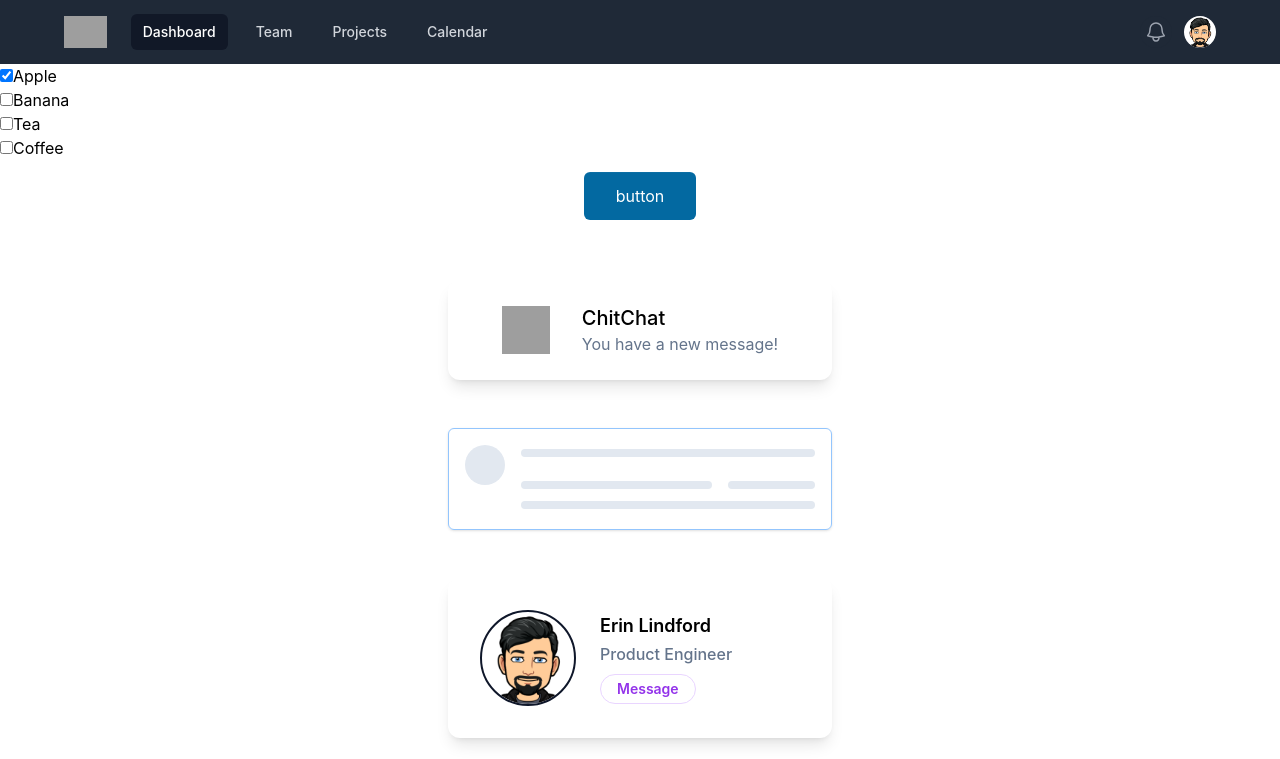
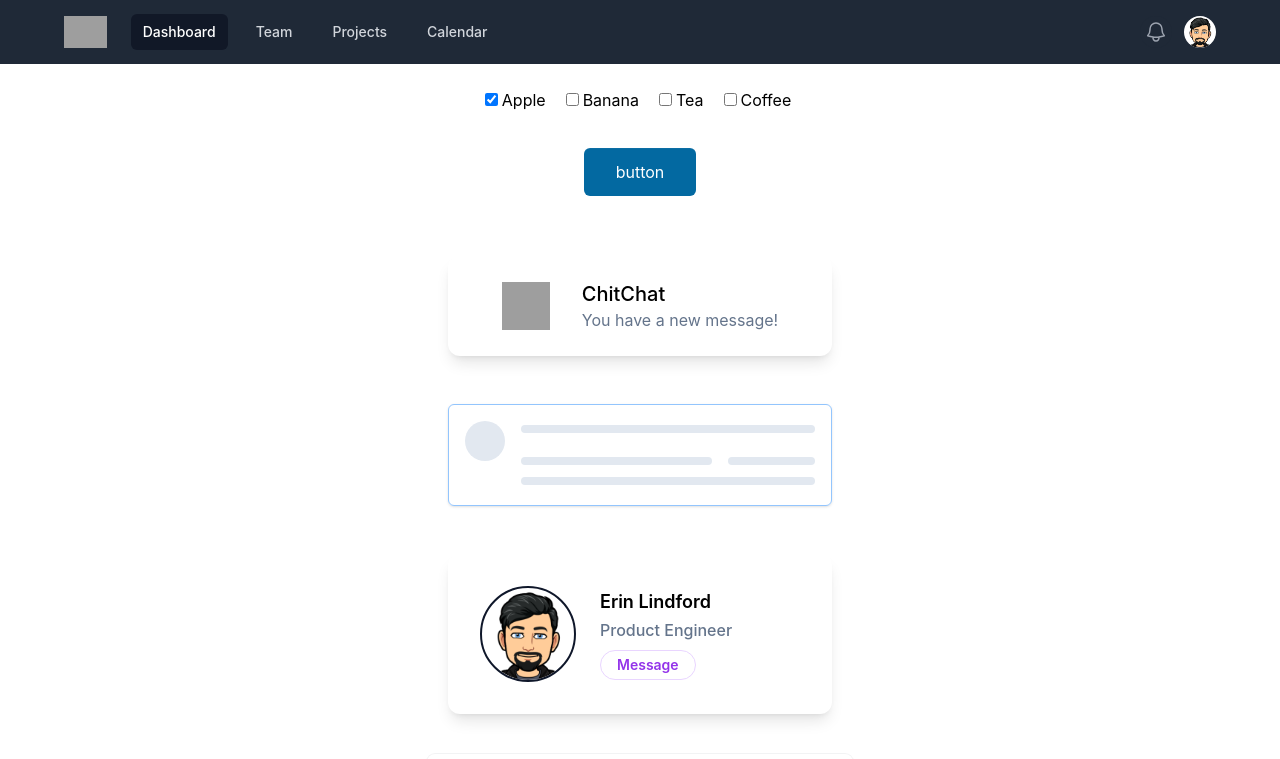
Before and after one commit to nik-dolphin/tailwind_react, a React (Create React App) app: page / in a window 1280 px wide. Shown: the top 759 px of the page. Built offline with nearby package versions, Linux system fonts and the light colour scheme; grey boxes are pictures that could not be loaded.

Commit message:
fix: fixed checkbox alignment

```diff
--- a/src/App.js
+++ b/src/App.js
@@ -28,17 +28,21 @@ function App() {
   return (
     <>
       <Navbar />
+      <div class="flex items-left justify-center p-2 m-2 pl-[35%] md:pl-0 flex-col md:flex-row">
         {checkList.map((item, index) => (
-        <div key={index}>
+          <div key={index} className="p-2">
             <input
               value={item}
               checked={item === checked[0] ? true : false}
               type="checkbox"
               onChange={handleCheck}
+              id={item}
+              className="m-1"
             />
-          <span>{item}</span>
+            <label for={item}>{item}</label>
           </div>
         ))}
+      </div>
       <div class="flex items-center justify-center">
         <button className="bg-sky-700 space-x-8 max-w-sm px-8 py-3 text-white hover:bg-sky-800 animate-bounce m-6 rounded-md">
           button
```
Lines whose indentation alone changed are shown as unchanged.
